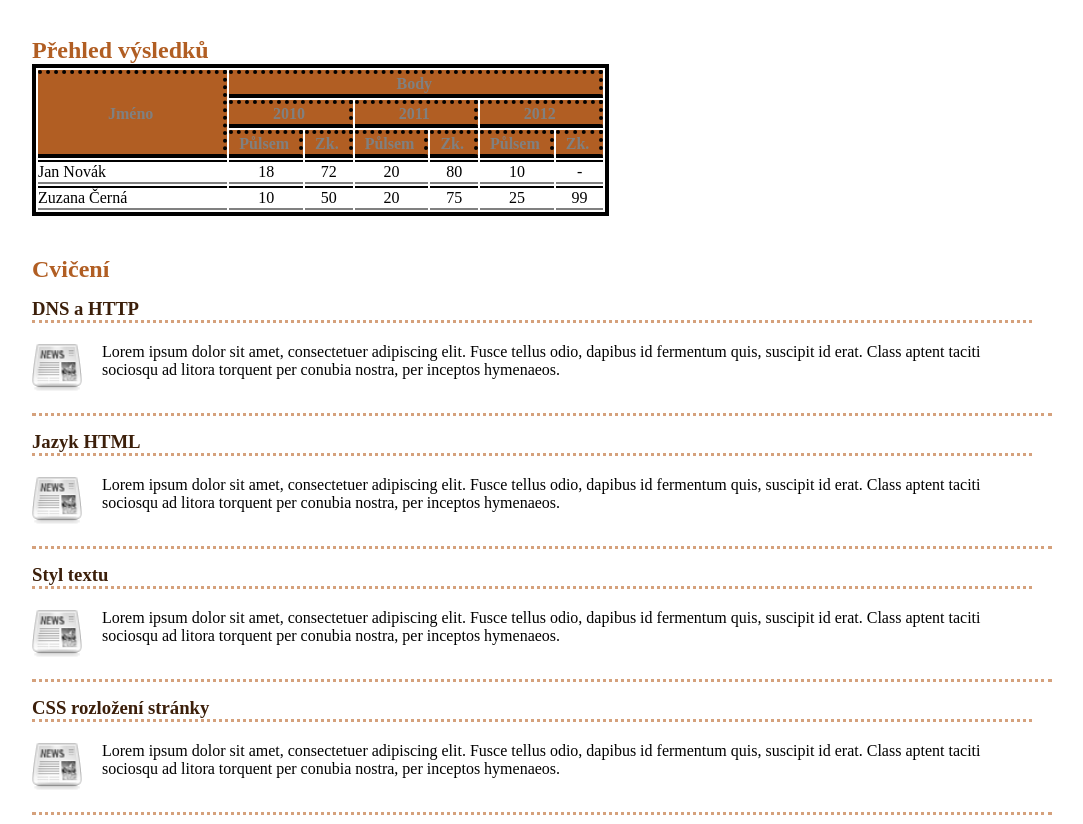
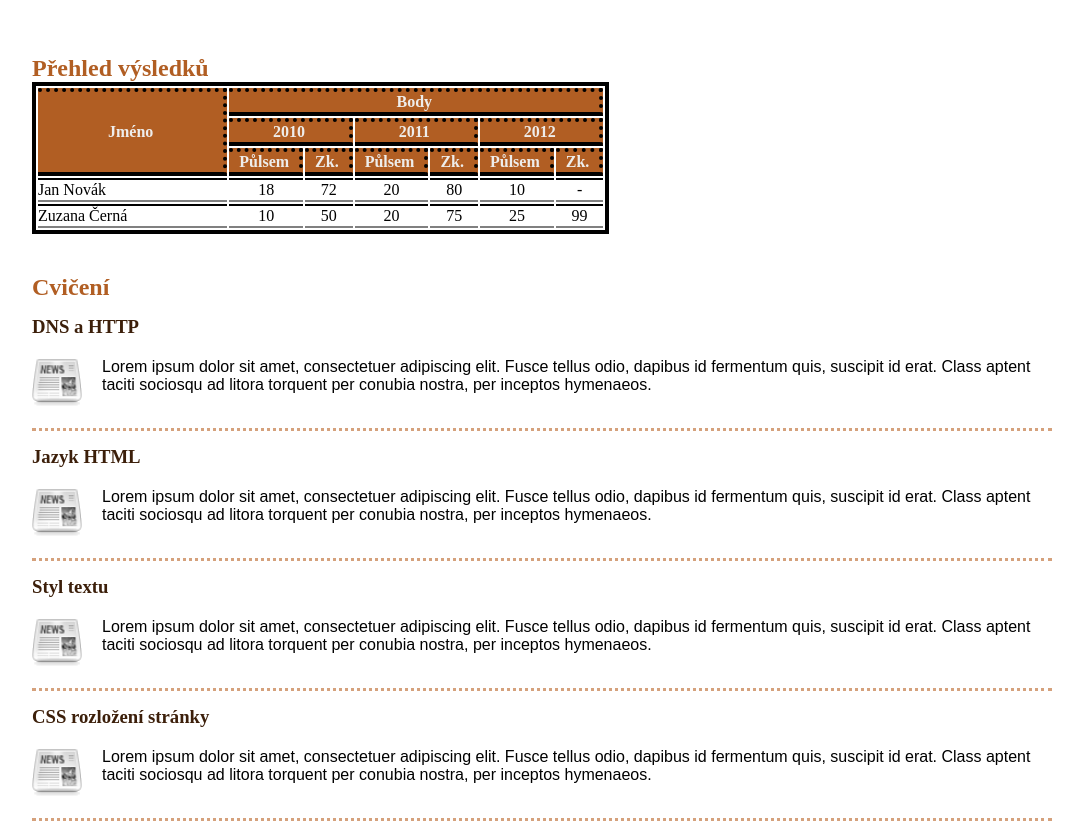
Before and after one commit to RomanMachala/ITW, a plain HTML site: page Cviko_2/index.html in a window 1280 px wide. Shown: the part 1297-2121 px from the top of the page, without its empty margins (98-1181 px from the left). Drawn offline with Linux system fonts and the light colour scheme.

Commit message:
minor changes

```diff
--- a/Cviko_2/index.html
+++ b/Cviko_2/index.html
@@ -142,7 +142,7 @@
             </tr>
           </table>
         </div> <!--End of section overview-->
-        <div> <!--Start of section exercise-->
+        <div class="exercisewrapper"> <!--Start of section exercise-->
           <h2>Cvičení</h2><p id="exercises"></p>
           <h3><a
               href="https://www.fit.vutbr.cz/study/courses/ITW/private/cviceni/#c1">DNS
--- a/Cviko_2/style.css
+++ b/Cviko_2/style.css
@@ -67,6 +67,9 @@ h3{
 a{
     text-decoration: none;
     color: #3c1f0a;
+}
+p{
+    font-family: Arial, Helvetica, sans-serif;
 }
 .about{
     display: flex;
@@ -149,7 +152,7 @@ table{
 }
 table th{
     background-color:#b15e23;
-    color: grey;
+    color: #EEEDEB;
     border-bottom: 4px solid black;
     border-right: 4px solid black;
     border-top: 4px dotted black;
@@ -169,3 +172,6 @@ table td{
     padding-right: 100px;
     padding-left: 0px;
 }
+.exercisewrapper h3{
+    border-bottom: none;
+}
```
